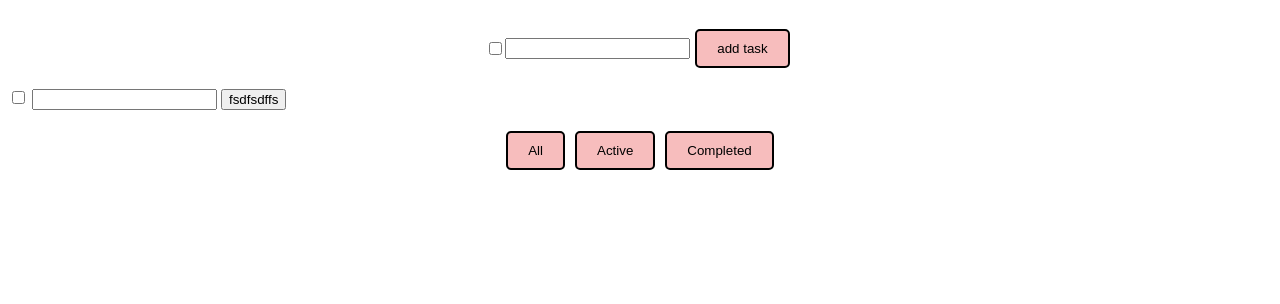
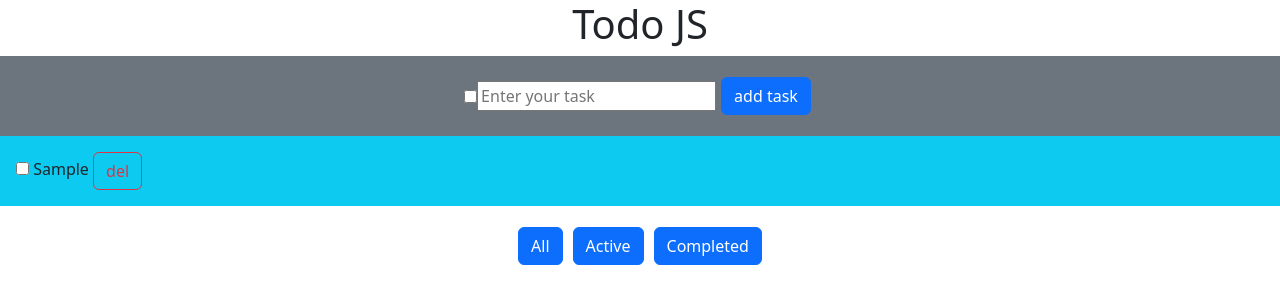
Before and after one commit to EgorKup/origintodo, a plain HTML site: page index.html in a window 1280 px wide. Both pictures are taken after typing "Sample" into the empty fields and a click on the button "add task". Drawn offline with nearby package versions, Linux system fonts and the light colour scheme.

Commit message:
includes all checkbox button add tasks delete task

```diff
--- a/index.html
+++ b/index.html
@@ -4,27 +4,33 @@
 <head>
     <meta charset="UTF-8">
     <meta name="viewport" content="width=device-width, initial-scale=1.0">
-    <title>Todo JS</title>
-    <script src="./scripts/script.js" defer></script>
     <link rel="stylesheet" href="./styles/style.css">
+    <link href="https://cdn.jsdelivr.net/npm/bootstrap@5.3.2/dist/css/bootstrap.min.css" rel="stylesheet" integrity="sha384-T3c6CoIi6uLrA9TneNEoa7RxnatzjcDSCmG1MXxSR1GAsXEV/Dwwykc2MPK8M2HN" crossorigin="anonymous">
 </head>
 <body>
 
-    <div class="body">
-        <input class="checkbox" type="checkbox">
-        <input type="text" id="input">
-        <button class="add-button" type="submit">add task</button>
+    <div style="max-width:1920px" class="text-todo">
+        <h1 class="text-center text-monospace">Todo JS</h1>
     </div>
 
-    <div class="tasks-list">
+    <div class="body position-relative bg-secondary">
+
+        <input class="checkbox" type="checkbox">
+        <input type="text" class="input" placeholder="Enter your task">
+        <button class="add-button btn btn-primary" type="submit">add task</button>
+    </div>
+
+    <div class="tasks-list max-width:1920px ">
 
     </div>
 
     <div class="tab-buttons">
-    <button class="all-button" type="submit">All</button>
-    <button class="active-button" type="submit">Active</button>
-    <button class="completed-button" type="submit">Completed</button>
+    <button class="all-button btn btn-primary" type="submit">All</button>
+    <button class="active-button btn btn-primary" type="submit">Active</button>
+    <button class="completed-button btn btn-primary" type="submit">Completed</button>
     </div>
+    <script src="./scripts/script.js" ></script>
+    <!-- defer -->
+</body>
 
-</body>
 </html>
--- a/scripts/script.js
+++ b/scripts/script.js
@@ -1,31 +1,91 @@
 let arrayTodo = [];
 
-
 const buttonAdd = document.querySelector(".add-button");
-const checkbox = document.querySelector('.checkbox');
-const inputTodo = document.querySelector('#input');
+const checkboxTasks = document.querySelector('.checkbox');
+const inputTodo = document.querySelector('.input');
 const allButton = document.querySelector('.all-button');
 const activeButton = document.querySelector('.active-button');
 const completedButton = document.querySelector('.completed-button');
-const tasksList = document.querySelector('.tasks-list')
-
-// --
-buttonAdd.addEventListener('click', function () {
-    console.log(inputTodo.value)
-    inputTodo.value = '';
-    render();
-});
+const tasksList = document.querySelector('.tasks-list');
+let buttonDelete = document.querySelectorAll('.delete-button');
 
 
+// button add tasks
+const addTodo = function (event) {
 
-function render () {
-    arrayTodo;
-    tasksList.innerHTML +=
+    if(event.keyCode === 13 || event.type === 'click') {
+        if(inputTodo.value.trim() !== '') {
 
-    `<div>
-        <input type="checkbox" id ${1}>
-        <input type="text">
-        <button class='checked'>fsdfsdffs</button>
-    </div>`
+        const todo = {
+            id: Date.now(),
+            text: inputTodo.value.trim(),
+            isChecked: false,
+        };
+        arrayTodo.push(todo);
+        inputTodo.value='';
+        renderTodos();
+        };
+    };
+    console.log(arrayTodo);
+};
 
+// render tasks
+function renderTodos () {
+    tasksList.innerHTML = '';
+    arrayTodo.forEach((i) => {
+        tasksList.innerHTML +=
+        `<div class="sticky-md-top p-3 bg-info">
+        <input type="checkbox" id ${i.id} ${i.isChecked ? 'checked' : false}>
+        <span class="text-todo" ondblclick='enableEditing()'>${i.text}</span>
+        <button class='delete-button btn btn-outline-danger' id=${i.id}>del</button>
+        </div>`
+    });
+
+};
+
+//
+const deleteTask = (event) => {
+    console.log(event.target.id);
+    const indexArrayTodo = arrayTodo.findIndex((element) => {
+        element.id === event.target.id;
+    });
+    arrayTodo.splice(indexArrayTodo, 1);
+    renderTodos();
+    console.log(arrayTodo);
+};
+
+// includes all checkbox
+let checkboxAll = () => {
+    for (let i = 0; i < arrayTodo.length; i++) {
+        arrayTodo[i].isChecked = checkboxTasks.checked;
+    }
+    renderTodos();
+};
+
+// delete a task at the click of a button
+const checkTaskDivClicks = (event) => {
+    switch (true) {
+    case event.target.classList.contains('delete-button'):
+        deleteTask(event);
+        break;
+    default:
+        break;
+    }
 }
+
+
+buttonAdd.addEventListener('click', addTodo);
+inputTodo.addEventListener('keypress', addTodo); // enter
+checkboxTasks.addEventListener('change', checkboxAll);
+tasksList.addEventListener('click', checkTaskDivClicks);
+
+//??изменение текста по двойному щелчку?? --черновой вариант--
+function enableEditing() {
+    let editableText = document.querySelector('.text-todo');
+    editableText.contentEditable = true;
+    editableText.focus();
+
+    editableText.addEventListener('blur', ()=> {
+        editableText.contentEditable = false;
+    });
+}
--- a/styles/style.css
+++ b/styles/style.css
@@ -58,3 +58,9 @@
     align-items: center;
     height: 10vh;
 }
+
+/*.text-todo {
+    font-size: 50px;
+    font-family: Arial, Helvetica, sans-serif, sans-serif;
+    font-weight: bold;
+} */
```
